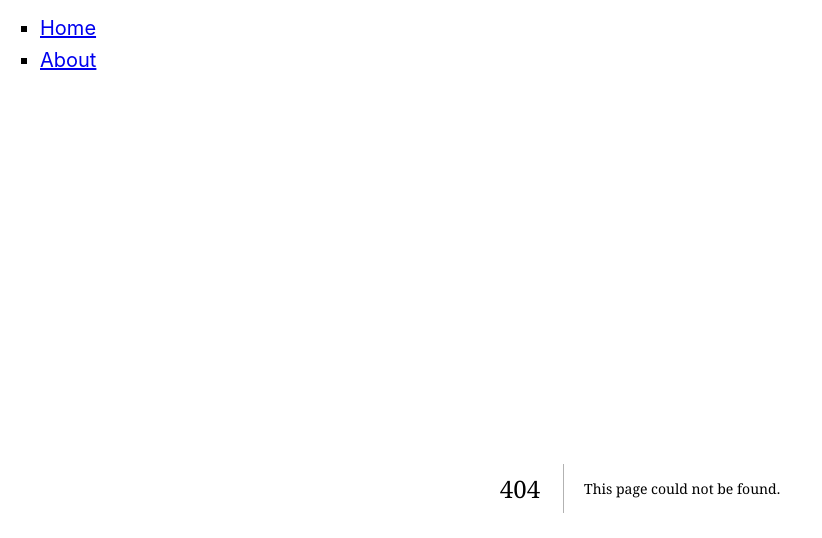
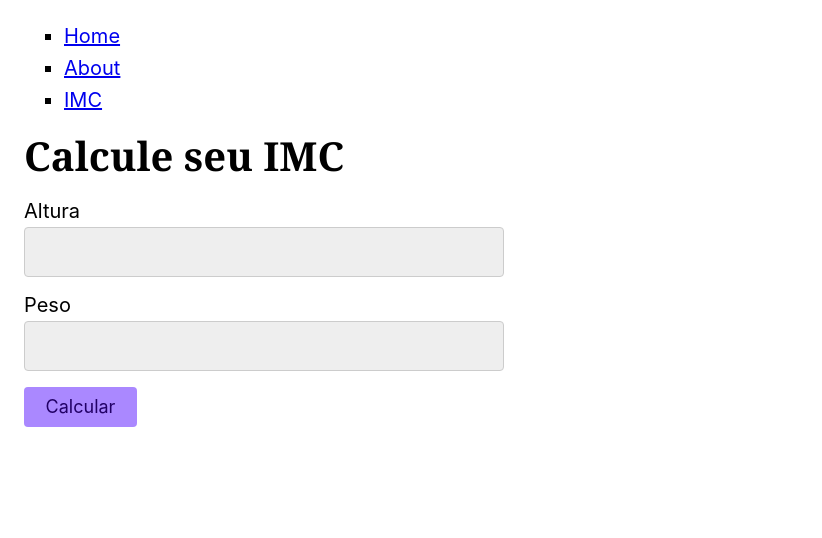
Before and after one commit to Akihito7/curso_next, a Next.js app: page /imc in a window 1280 px wide. Before the commit this address had no page. Shown: the top 538 px of the page, without its empty margins (0-822 px from the left). Built offline with nearby package versions, Linux system fonts and the light colour scheme.

Commit message:
add new page and using client componente

```diff
--- /dev/null
+++ b/src/app/imc/page.tsx
@@ -0,0 +1,10 @@
+import { FormImc } from "@/components/formImc";
+
+export default function Imc() {
+  return (
+    <>
+      <h1>Calcule seu IMC</h1>
+      <FormImc />
+    </>
+  )
+}
--- /dev/null
+++ b/src/components/formImc/index.tsx
@@ -0,0 +1,52 @@
+'use client'
+import { useState } from "react"
+
+export function FormImc() {
+  const [height, setHeight] = useState<string>()
+  const [weight, setWeight] = useState<string>()
+  const [imc, setImc] = useState<String>()
+
+  function handleCalculateImc() {
+
+    const weightValue = parseFloat(weight!);
+    const heightValue = parseFloat(height!) / 100;
+
+    if (isNaN(weightValue) || isNaN(heightValue) || heightValue <= 0) {
+      alert('Por favor, insira valores válidos para peso e altura.');
+      return;
+    }
+
+    const calculatedImc = weightValue / (heightValue * heightValue);
+    const roundedImc = calculatedImc.toFixed(2);
+    setImc(roundedImc)
+  }
+
+  return (
+    <>
+        <label htmlFor="height">Altura</label>
+        <input
+          type="text"
+          id="height"
+          onChange={e => setHeight(e.target.value)}
+          value={height}
+        />
+
+        <label htmlFor="weight">Peso</label>
+        <input
+          type="text"
+          id="weight"
+          onChange={e => setWeight(e.target.value)}
+          value={weight}
+        />
+
+        <button onClick={handleCalculateImc}>
+          Calcular
+        </button>
+
+      {
+        imc && <h2>Seu IMC é : {imc}</h2>
+      }
+    </>
+
+  )
+}
--- a/src/components/menu/index.tsx
+++ b/src/components/menu/index.tsx
@@ -18,6 +18,12 @@ export function Menu() {
           About
         </Link>
       </li>
+
+      <li>
+        <Link href="/imc">
+          IMC
+        </Link>
+      </li>
     </ul>
   )
 }
```
